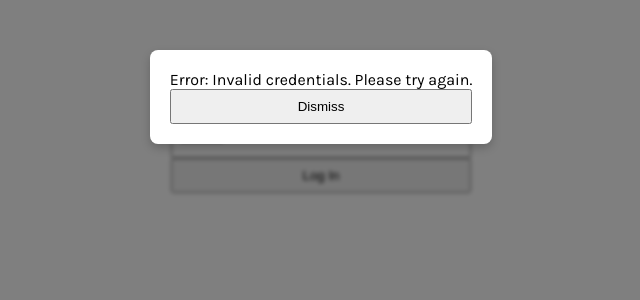
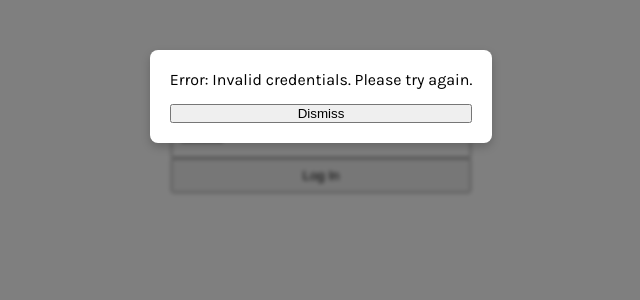
Before and after one commit to shpirgonde/angular-practice, an Angular app: page /login in a window 1280 px wide. Both pictures are taken after typing "Sample", "Sample123" into the empty fields and a click on the button "Log In". Shown: the top 300 px of the page, without its empty margins (319-959 px from the left). Built offline with nearby package versions, Linux system fonts and the light colour scheme.

Commit message:
reusable modal

```diff
--- a/src/app/features/login/login.html
+++ b/src/app/features/login/login.html
@@ -6,13 +6,6 @@
         <button type="submit">Log In</button>
     </form>
 
-    <!--Native Modal for Success/warning messages -->
-
-    <dialog #statusDialog>
-        <div class="modal-content">
-            <p>{{ statusMessage()}}</p>
-            <button (click)="closeModal()">Dismiss</button>
-        </div>
-    </dialog>
-
+    <!--Modal placement -->
+    <app-status-modal [message]="statusMessage()"></app-status-modal>
 </div>
--- a/src/app/features/login/login.ts
+++ b/src/app/features/login/login.ts
@@ -1,13 +1,16 @@
 import { Component, ElementRef, signal, viewChild } from '@angular/core';
+import { Statusmodal } from '../../shared/components/modals/statusmodal/statusmodal';
 
 @Component({
   selector: 'app-login',
-  imports: [],
+  imports: [Statusmodal],
   templateUrl: './login.html',
   styleUrl: './login.scss',
 })
 export class Login {
-  private dialog = viewChild<ElementRef<HTMLDialogElement>>('statusDialog');
+
+  //Reference the modal Component via viewChild
+  modal = viewChild(Statusmodal)
 
   statusMessage = signal('');
 
@@ -22,12 +25,8 @@ export class Login {
       this.statusMessage.set('Error: Invalid credentials. Please try again.');
     }
 
-    //Open the native modal
+    //Open the modal using the child component's method
 
-    this.dialog()?.nativeElement.showModal();
-  }
-
-  closeModal() {
-    this.dialog()?.nativeElement.close();
+    this.modal()?.open();
   }
 }
--- /dev/null
+++ b/src/app/shared/components/modals/statusmodal/statusmodal.html
@@ -0,0 +1,6 @@
+<dialog #statusDialog>
+    <div class="modal-content">
+        <p>{{message()}}</p>
+        <button (click)="close()">Dismiss</button>
+    </div>
+</dialog>
--- /dev/null
+++ b/src/app/shared/components/modals/statusmodal/statusmodal.scss
@@ -0,0 +1,24 @@
+dialog {
+    margin: 0 auto;
+    margin-top: 50px;
+    position: fixed;
+    top: 0;
+    border: none;
+    border-radius: 8px;
+    padding: 20px;
+    box-shadow: 0 4px 10px rgba(0, 0, 0, 0.2);
+
+    &::backdrop {
+        background: rgba(0, 0, 0, 0.5);
+        backdrop-filter: blur(2px);
+    }
+}
+
+
+.modal-content {
+    text-align: center;
+    display: flex;
+    flex-direction: column;
+    gap: 15px;
+    min-width: 200px;
+}
--- /dev/null
+++ b/src/app/shared/components/modals/statusmodal/statusmodal.ts
@@ -0,0 +1,25 @@
+import { Component, ElementRef, input, viewChild } from '@angular/core';
+
+@Component({
+  selector: 'app-status-modal',
+  imports: [],
+  templateUrl: './statusmodal.html',
+  styleUrl: './statusmodal.scss',
+})
+export class Statusmodal {
+
+  //signal based input for the message
+  message = input<string>('');
+
+  //Access the native dialog ElementRef
+  private dialog = viewChild<ElementRef<HTMLDialogElement>>('statusDialog');
+
+  open() {
+    this.dialog()?.nativeElement.showModal();
+  }
+
+  close() {
+    this.dialog()?.nativeElement.close();
+  }
+
+}
```
Also changed, not shown: 1 other file (tests, documents, lock files or other folders).
